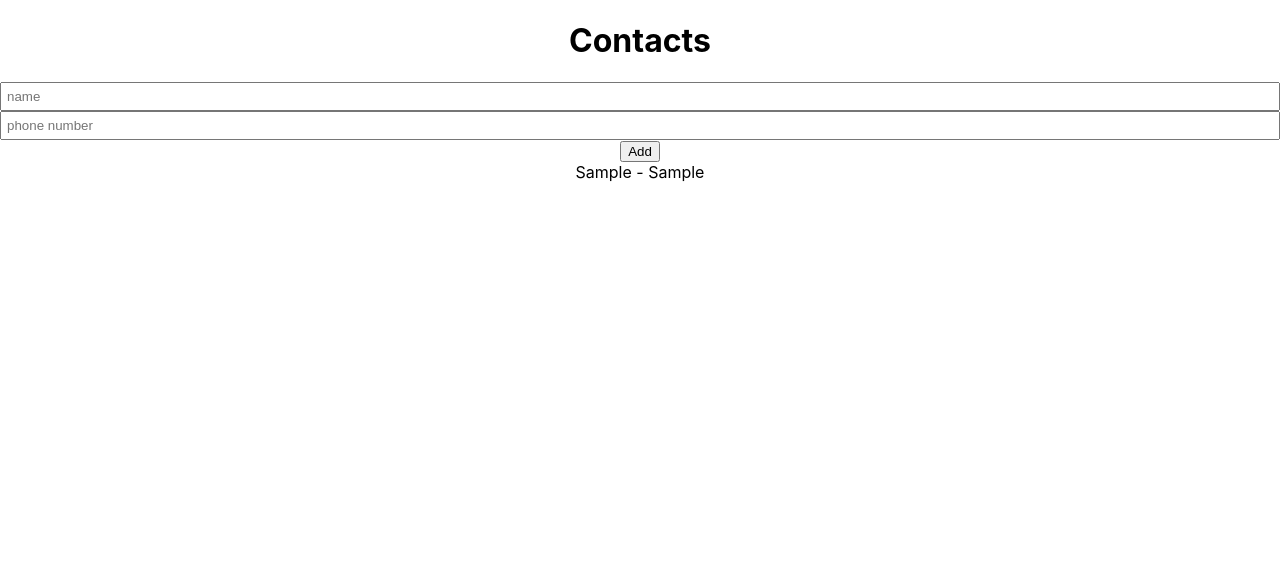
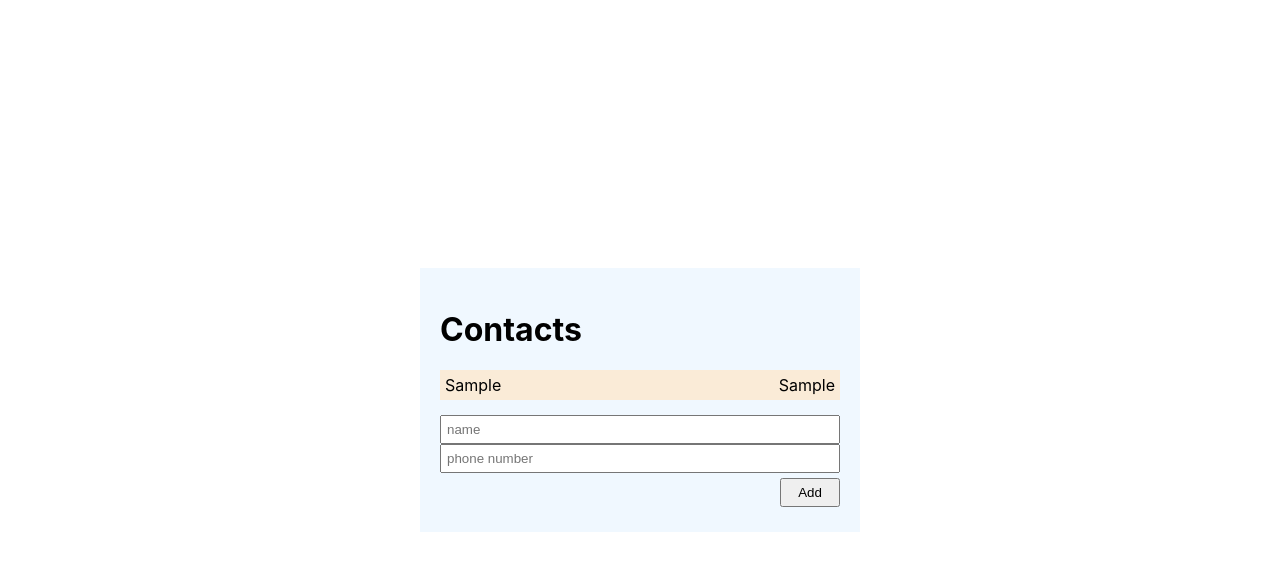
Before and after one commit to ismailcanaydin/contacts-app, a React (Create React App) app: page / in a window 1280 px wide. Both pictures are taken after typing "Sample", "Sample" into the empty fields and a click on the button "Add". Shown: the top 570 px of the page. Built offline with nearby package versions, Linux system fonts and the light colour scheme.

Commit message:
Stillendirme

```diff
--- a/src/App.css
+++ b/src/App.css
@@ -1,5 +1,8 @@
 .App {
-  text-align: center;
+  display: flex;
+  justify-content: center;
+  align-items: center;
+  min-height: 100vh;
 }
 #container {
   width: 400px;
--- a/src/components/Contacts/Form.js
+++ b/src/components/Contacts/Form.js
@@ -1,3 +1,5 @@
+import '../../App.css';
+
 import { nanoid } from '@reduxjs/toolkit'
 import React, { useState } from 'react'
 import { useDispatch } from 'react-redux'
@@ -25,9 +27,11 @@ function Form() {
   return (
     <div>
       <form onSubmit={handleSubmit}>
-        <input placeholder='name' value={name} onChange={(e) => setName(e.target.value)} /><br />
-        <input placeholder='phone number' value={phoneNumber} onChange={(e) => setPhoneNumber(e.target.value)} /><br />
-        <button type='submit'>Add</button>
+        <input placeholder='name' value={name} onChange={(e) => setName(e.target.value)} />
+        <input placeholder='phone number' value={phoneNumber} onChange={(e) => setPhoneNumber(e.target.value)} />
+        <div className='btn'>
+          <button type='submit'>Add</button>
+        </div>
       </form>
     </div>
   )
--- a/src/components/Contacts/Item.js
+++ b/src/components/Contacts/Item.js
@@ -2,9 +2,14 @@ import React from 'react'
 
 function Item({ item }) {
     return (
-        <div>
-            {item.name} - {item.phoneNumber}
-        </div>
+        <li>
+            <span>
+                {item.name}
+            </span>
+            <span>
+                {item.phoneNumber}
+            </span>
+        </li>
     )
 }
 
--- a/src/components/Contacts/List.js
+++ b/src/components/Contacts/List.js
@@ -4,14 +4,14 @@ import { contactSelectors } from '../../redux/contactSlice'
 import Item from './Item'
 
 function List() {
-    const contacts = useSelector(contactSelectors.selectAll)
+  const contacts = useSelector(contactSelectors.selectAll)
 
   return (
-    <div>
-        {
-            contacts.map(contacts => (<Item key={contacts.id} item={contacts} />))
-        }
-    </div>
+    <ul className='list'>
+      {
+        contacts.map(contacts => (<Item key={contacts.id} item={contacts} />))
+      }
+    </ul>
   )
 }
 
--- a/src/components/Contacts/index.js
+++ b/src/components/Contacts/index.js
@@ -4,10 +4,10 @@ import List from './List'
 
 function Contacts() {
   return (
-    <div>
+    <div id='container'>
       <h1>Contacts</h1>
+      <List />
       <Form />
-      <List />
     </div>
   )
 }
```
